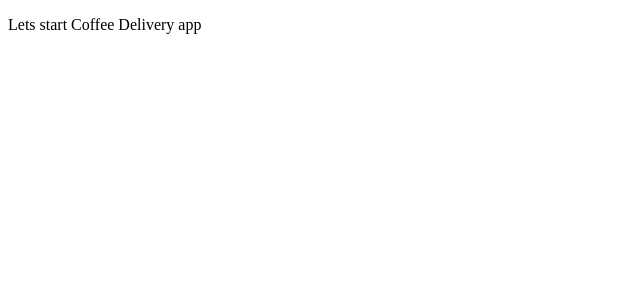
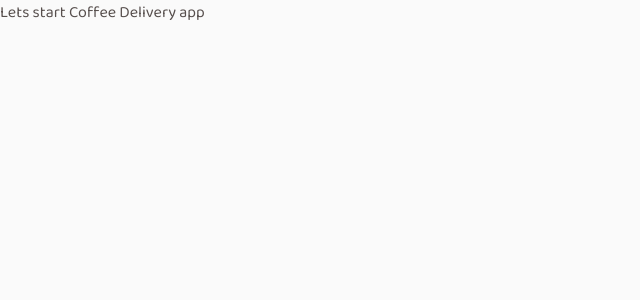
Before and after one commit to franciscovaz/coffee-delivery, a React (Vite) app: page / in a window 1280 px wide. Shown: the top 300 px of the page, without its empty margins (0-640 px from the left). Built offline with nearby package versions, Linux system fonts and the light colour scheme.

Commit message:
- add fonts; - add global styles;

```diff
--- a/index.html
+++ b/index.html
@@ -2,7 +2,11 @@
 <html lang="en">
   <head>
     <meta charset="UTF-8" />
+    <link rel="preconnect" href="https://fonts.googleapis.com">
+    <link rel="preconnect" href="https://fonts.gstatic.com" crossorigin>
     <meta name="viewport" content="width=device-width, initial-scale=1.0" />
+
+    <link href="https://fonts.googleapis.com/css2?family=Baloo+2:wght@400..800&family=Roboto:wght@100..900&display=swap" rel="stylesheet" />
     <title>Coffee Delivery</title>
   </head>
   <body>
--- a/src/App.tsx
+++ b/src/App.tsx
@@ -1,10 +1,12 @@
 import { ThemeProvider } from 'styled-components'
 import { defaultTheme } from './styles/themes/default'
+import { GlobalStyle } from './styles/global'
 
 export function App() {
   return (
     <ThemeProvider theme={defaultTheme}>
       <p>Lets start Coffee Delivery app</p>
+      <GlobalStyle />
     </ThemeProvider>
   )
 }
--- a/src/styles/global.ts
+++ b/src/styles/global.ts
@@ -9,17 +9,17 @@
 
     :focus {
         outline: 0;
-        box-shadow: 0 0 0 2px ${(props) => props.theme['green-500']};
+        /* box-shadow: 0 0 0 2px ${(props) => props.theme['green-500']}; */
     }
 
     body {
-        background: ${(props) => props.theme['gray-900']};
-        color: ${(props) => props.theme['gray-300']};
+        background: ${(props) => props.theme['base-background']};
+        color: ${(props) => props.theme['base-text']};
         -webkit-font-smoothing: antialiased;
     }
 
     body, input, textarea, button {
-        font-family: 'Roboto', sans-serif;
+        font-family: 'Baloo 2', sans-serif;
         font-weight: 400;
         font-size: 1rem;
     }
--- a/src/styles/themes/default.ts
+++ b/src/styles/themes/default.ts
@@ -1,7 +1,7 @@
 export const defaultTheme = {
   white: '#FFF',
 
-  background: '#FAFAFA',
+  'base-background': '#FAFAFA',
   'base-card': '#F3F2F2',
   'base-input': '#EDEDED',
   'base-button': '#E6E5E5',
```
